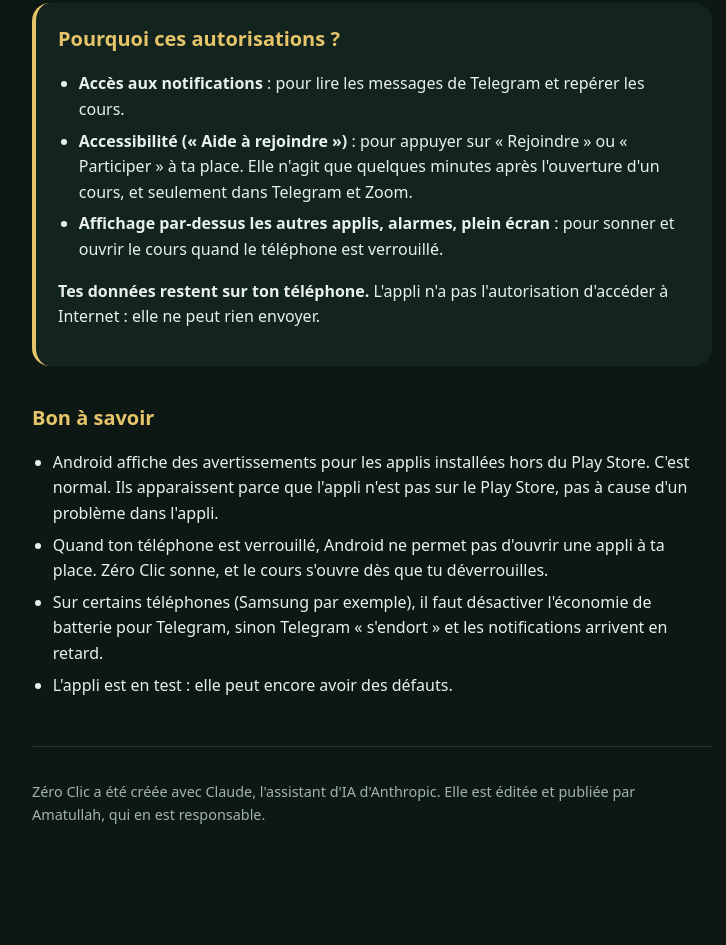
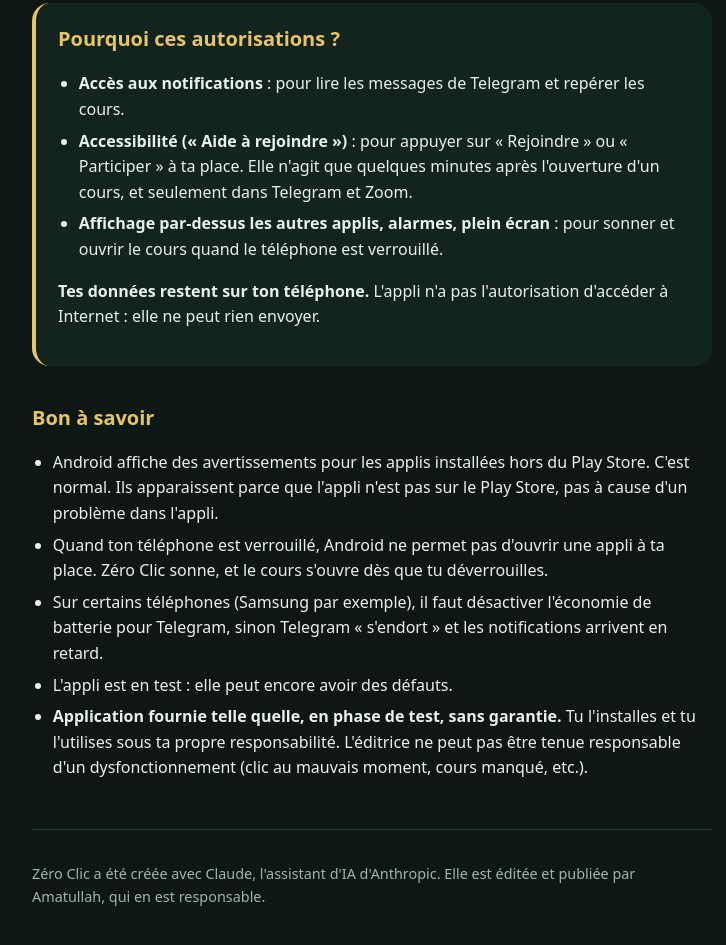
Before and after one commit to angelalevel95520-crypto/zero-clic, a plain HTML site: page index.html in a window 1280 px wide. Shown: the part 896-1841 px from the top of the page, without its empty margins (268-994 px from the left). Before the commit the page ends 1800 px from the top, so only its background shows below. Drawn offline with Linux system fonts and the light colour scheme.

Commit message:
Ajout d'une mention sans garantie

```diff
--- a/index.html
+++ b/index.html
@@ -64,6 +64,7 @@
     <li>Quand ton téléphone est verrouillé, Android ne permet pas d'ouvrir une appli à ta place. Zéro Clic sonne, et le cours s'ouvre dès que tu déverrouilles.</li>
     <li>Sur certains téléphones (Samsung par exemple), il faut désactiver l'économie de batterie pour Telegram, sinon Telegram « s'endort » et les notifications arrivent en retard.</li>
     <li>L'appli est en test : elle peut encore avoir des défauts.</li>
+    <li><b>Application fournie telle quelle, en phase de test, sans garantie.</b> Tu l'installes et tu l'utilises sous ta propre responsabilité. L'éditrice ne peut pas être tenue responsable d'un dysfonctionnement (clic au mauvais moment, cours manqué, etc.).</li>
   </ul>
 
   <footer>
```
